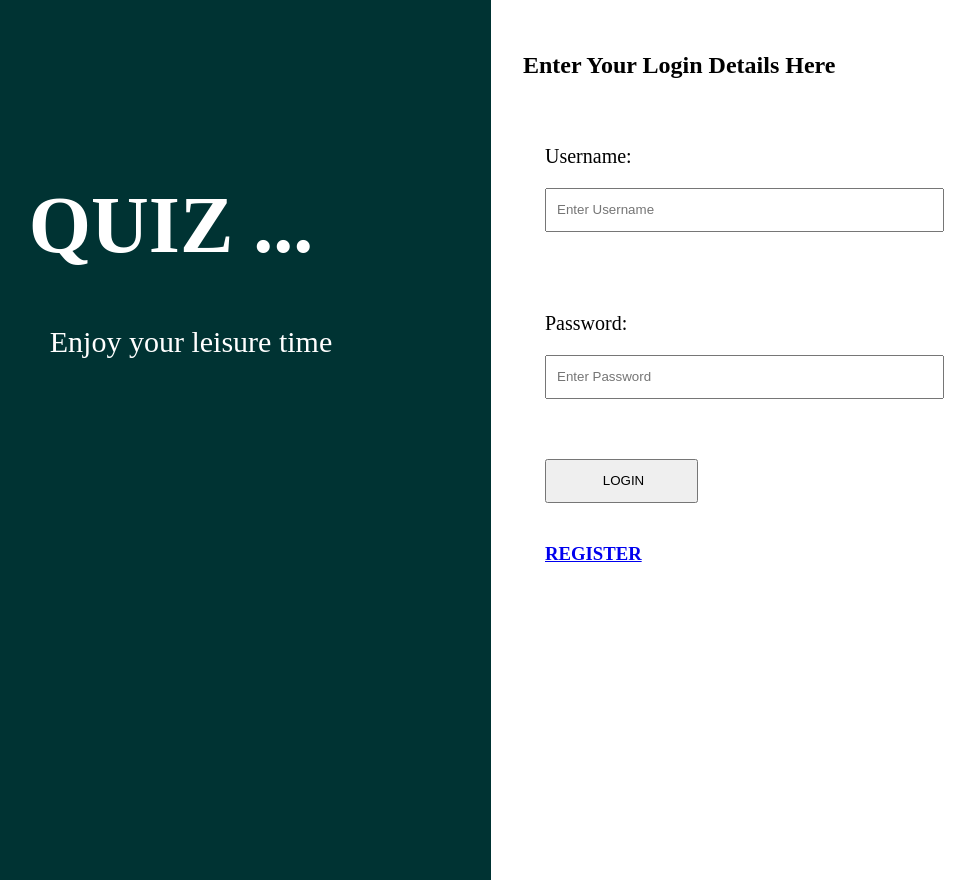
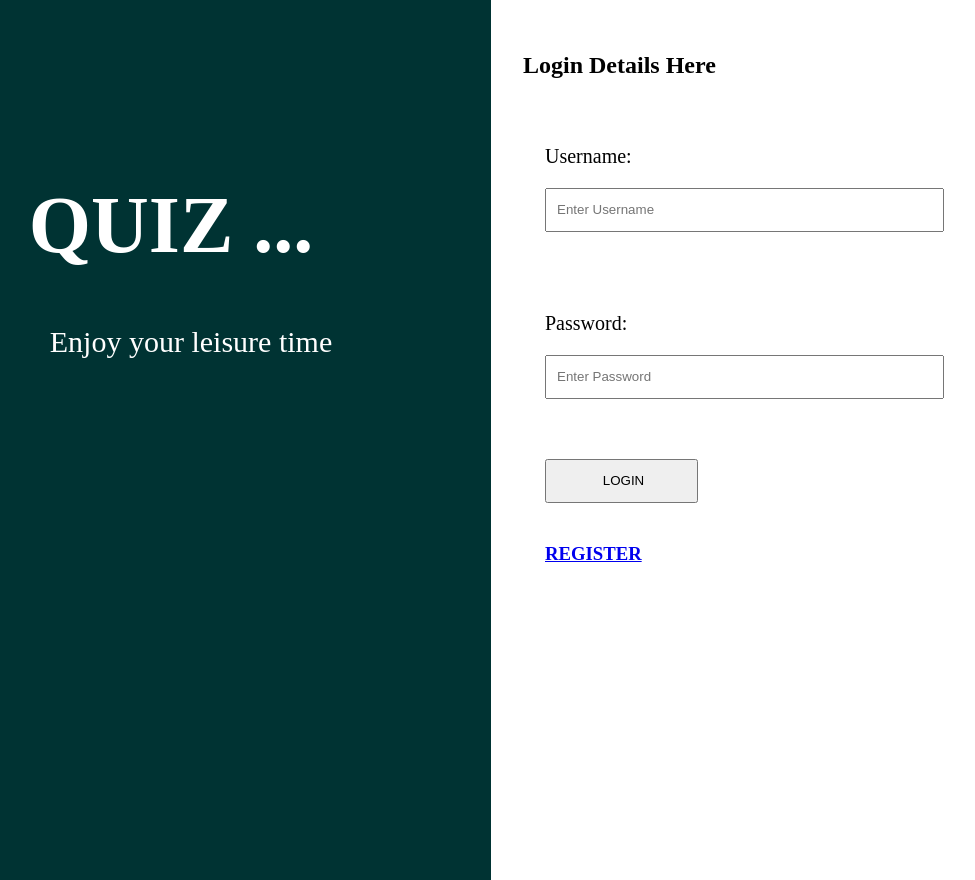
Before and after one commit to InduAmaya/Online-Quiz, a PHP site: page /login.php in a window 1280 px wide. Shown: the whole page, without its empty margins (149-1124 px from the left). Run offline with PHP 8.4, Linux system fonts and the light colour scheme.

Commit message:
Update login.php

```diff
--- a/15APC2338/15APC2338/login.php
+++ b/15APC2338/15APC2338/login.php
@@ -26,7 +26,7 @@
 
 <html>
     <head>
-        <title>Quiz</title>
+        <title>Login</title>
 		<style type="text/css">
 
 			h1{color: white; font-family: Monotype Corsiva;
@@ -94,13 +94,13 @@
 
 			<div class = "log right">
 				<form method="POST" action="login.php">
-					<h2>Enter Your Login Details Here</h2>
+					<h2>Login Details Here</h2>
 					<fieldset class="fieldst">
 						<div class="form_input">
-							Username: <br/><input type="text" name="username" placeholder="Enter Username"/>
+							Username: <br/><input type="text" name="username" class="form-control" placeholder="Enter Username"/>
 						</div>
 						<div class="form_input">
-							Password: <br/><input type="password" name="password" placeholder="Enter Password"/>
+							Password: <br/><input type="password" name="password" class="form-control" placeholder="Enter Password"/>
 						</div>
 						<input type="submit" name="submit" value="LOGIN">
 						<div class="new"><h3><a href="register.php"><br/>REGISTER</a></h3></div>
```
